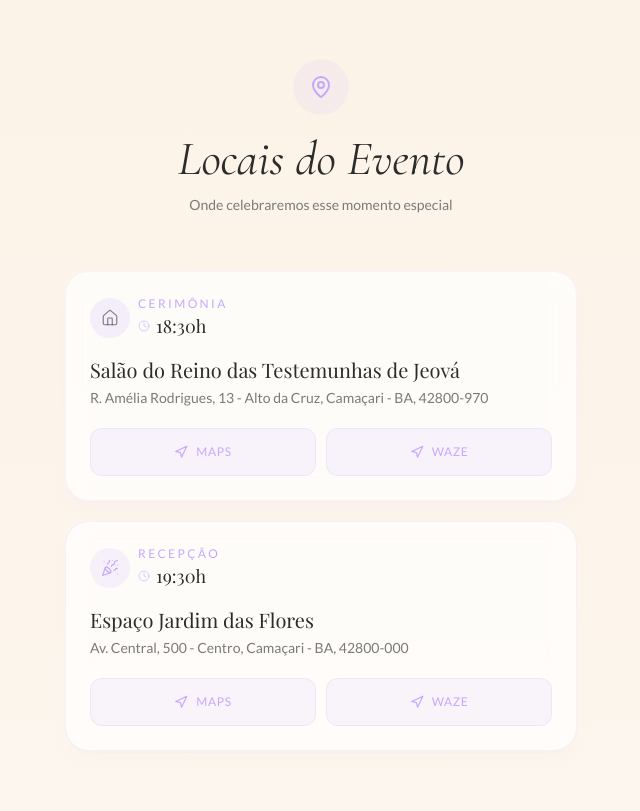
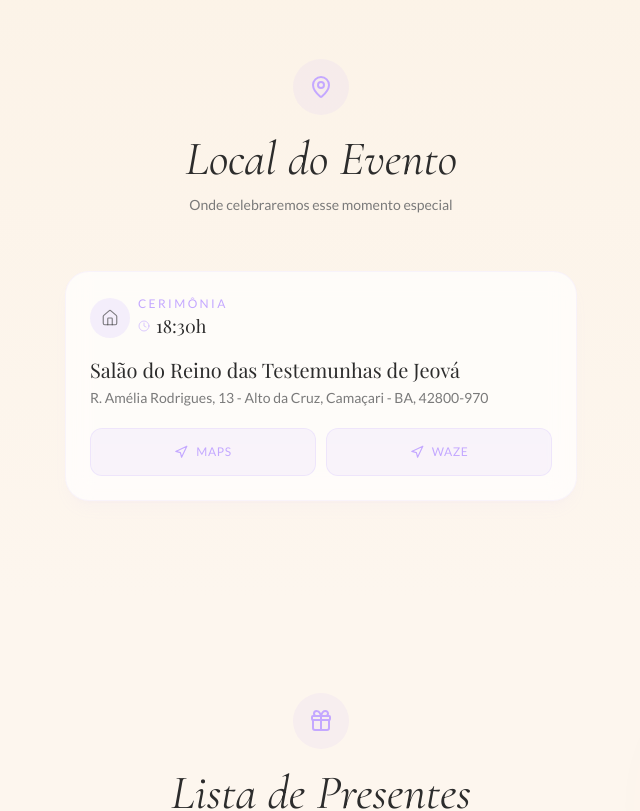
Before and after one commit to tassiadossantos/wedding-fernanda-edson, a React (Vite) app: page / in a window 1280 px wide. Shown: the part 3240-4051 px from the top of the page, without its empty margins (319-959 px from the left). Built offline with nearby package versions, Linux system fonts and the light colour scheme; no server answers; the database is empty; a web font is replaced by a local one.

Commit message:
fix: remover card de recepção

```diff
--- a/src/components/Locations.tsx
+++ b/src/components/Locations.tsx
@@ -1,10 +1,10 @@
 import { useRef } from 'react';
 import { motion, useInView } from 'framer-motion';
-import { MapPin, Navigation, Clock, Home, PartyPopper } from 'lucide-react';
+import { MapPin, Navigation, Clock, Home } from 'lucide-react';
 import { weddingConfig } from '../lib/config';
 
 export function Locations() {
-  const { ceremony, reception } = weddingConfig.event;
+  const { ceremony } = weddingConfig.event;
   const ref = useRef<HTMLDivElement>(null);
   const isInView = useInView(ref, { once: true, margin: '-50px' });
 
@@ -21,13 +21,12 @@ export function Locations() {
           <div className="inline-flex items-center justify-center w-14 h-14 rounded-full bg-rose/10 mb-5">
             <MapPin className="w-6 h-6 text-rose" />
           </div>
-          <h2 className="font-cursive italic text-4xl md:text-5xl text-dark mb-3">Locais do Evento</h2>
+          <h2 className="font-cursive italic text-4xl md:text-5xl text-dark mb-3">Local do Evento</h2>
           <p className="font-sans text-muted text-sm max-w-xs mx-auto">
             Onde celebraremos esse momento especial
           </p>
         </motion.div>
 
-        <div className="space-y-5">
         {/* Ceremony Card */}
         <motion.div
           initial={{ opacity: 0, y: 20 }}
@@ -78,58 +77,6 @@ export function Locations() {
             </div>
           </div>
         </motion.div>
-
-          {/* Reception Card */}
-          <motion.div
-            initial={{ opacity: 0, y: 20 }}
-            animate={isInView ? { opacity: 1, y: 0 } : {}}
-            transition={{ duration: 0.6, delay: 0.2 }}
-            className="relative"
-          >
-            <div className="bg-white/70 backdrop-blur-md rounded-3xl p-6 border border-rose/15 shadow-lg shadow-rose/5">
-              <div className="flex items-center gap-2 mb-4">
-                <div className="w-10 h-10 rounded-full bg-rose/15 flex items-center justify-center">
-                  <PartyPopper size={18} className="text-rose" strokeWidth={1.5} />
-                </div>
-                <div>
-                  <span className="text-xs font-sans text-rose uppercase tracking-[0.2em] block">
-                    Recepção
-                  </span>
-                  <div className="flex items-center gap-1.5 text-dark">
-                    <Clock size={12} className="text-rose/60" />
-                    <span className="font-serif text-lg">{reception.time}h</span>
-                  </div>
-                </div>
-              </div>
-
-              <h3 className="font-serif text-xl text-dark mb-1">{reception.venue}</h3>
-              <p className="font-sans text-sm text-muted mb-5">{reception.address}</p>
-
-              <div className="flex gap-2.5">
-                <a
-                  href={reception.mapsUrl}
-                  target="_blank"
-                  rel="noopener noreferrer"
-                  className="flex-1 flex items-center justify-center gap-2 py-3 bg-rose/10 hover:bg-rose/20
-                    text-rose rounded-xl border border-rose/20 transition-all duration-300
-                    font-sans text-xs uppercase tracking-wider min-h-[48px] hover:shadow-md hover:shadow-rose/10"
-                >
-                  <Navigation size={14} /> Maps
-                </a>
-                <a
-                  href={reception.wazeUrl}
-                  target="_blank"
-                  rel="noopener noreferrer"
-                  className="flex-1 flex items-center justify-center gap-2 py-3 bg-rose/10 hover:bg-rose/20
-                    text-rose rounded-xl border border-rose/20 transition-all duration-300
-                    font-sans text-xs uppercase tracking-wider min-h-[48px] hover:shadow-md hover:shadow-rose/10"
-                >
-                  <Navigation size={14} /> Waze
-                </a>
-              </div>
-            </div>
-          </motion.div>
-        </div>
       </div>
     </section>
   );
```
Lines whose indentation alone changed are shown as unchanged.
